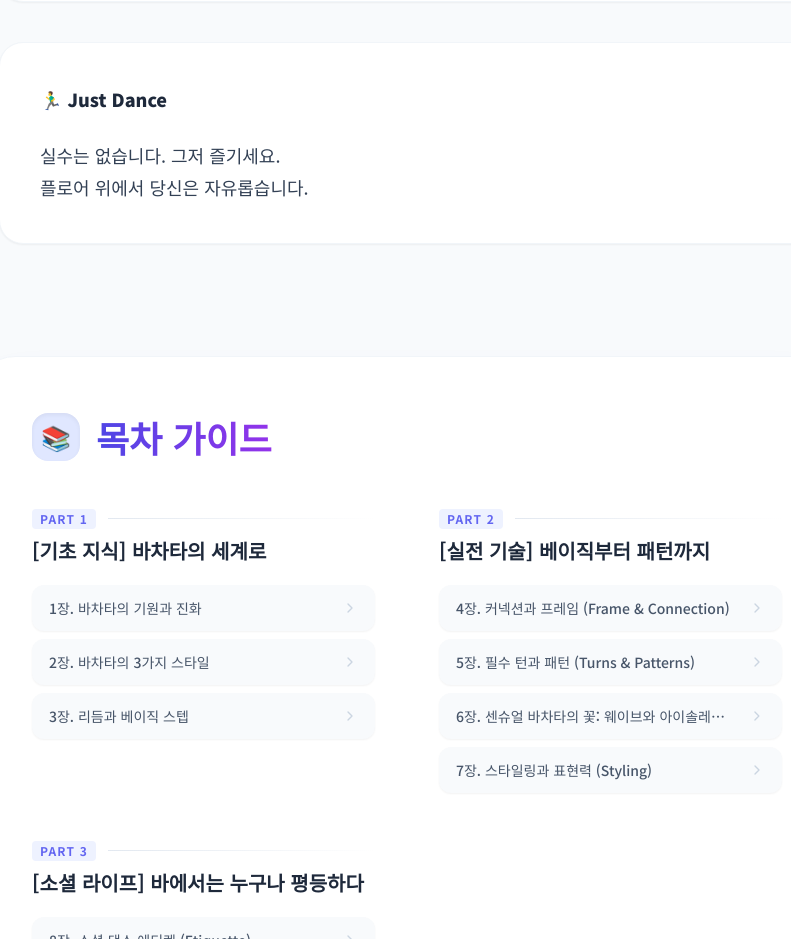
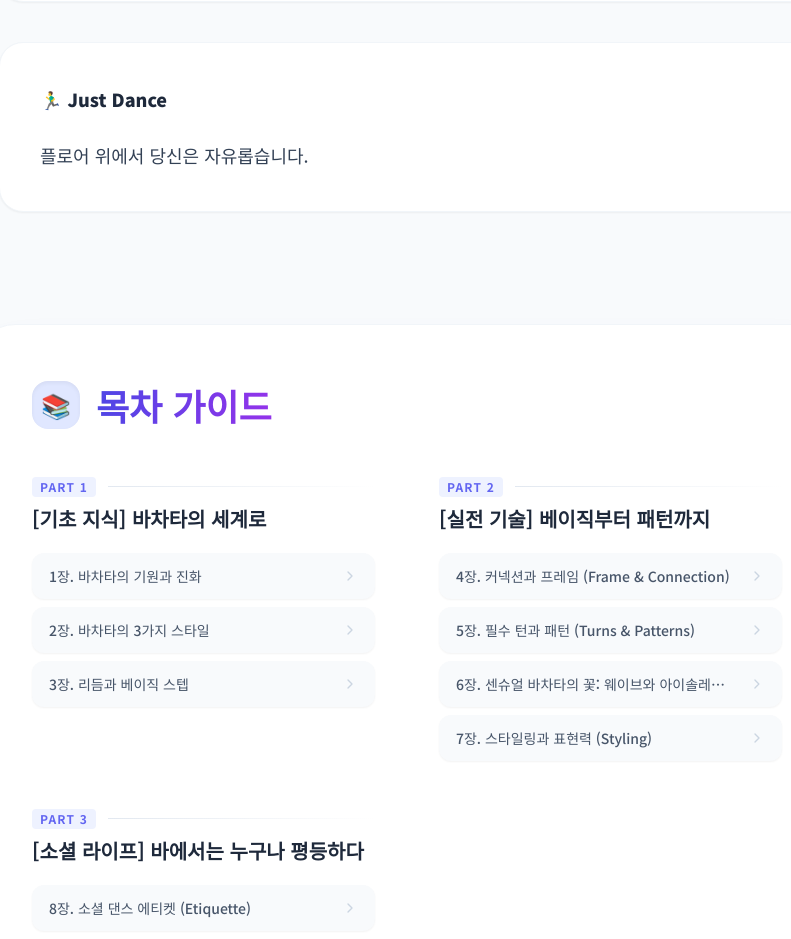
Before and after one commit to parkys1004/Bachata-Master, a React (Vite) app: page / in a window 1280 px wide. Shown: the part 2620-3559 px from the top of the page, without its empty margins (393-1184 px from the left). Built offline with nearby package versions, Linux system fonts and the light colour scheme.

Commit message:
feat(intro): Simplify intro text
Remove redundant "No mistakes, just have fun" phrase from the "Just Dance" section of the intro guide, as the core message of freedom on the dance floor is retained.

```diff
--- a/data/intro.ts
+++ b/data/intro.ts
@@ -20,7 +20,7 @@ export const intro: Chapter = {
       items: [
         "🤝 **커넥션(Connection) > 테크닉(Technique)**\n\n화려한 패턴보다 중요한 것은 파트너와의 **'연결'**입니다.\n상대방의 호흡을 느끼고 배려하는 춤이 진짜 '고수'의 춤입니다.",
         "👂 **뮤지컬리티(Musicality)**\n\n음악을 듣지 않고 스텝만 밟는 것은 체조일 뿐입니다.\n기타 선율(Requinto)에 반응하고, 봉고 리듬에 몸을 맡기는 법을 알려드립니다.",
-        "🏃‍♂️ **Just Dance**\n\n실수는 없습니다. 그저 즐기세요.\n플로어 위에서 당신은 자유롭습니다."
+        "🏃‍♂️ **Just Dance**\n\n플로어 위에서 당신은 자유롭습니다."
       ]
     }
   ]
```
